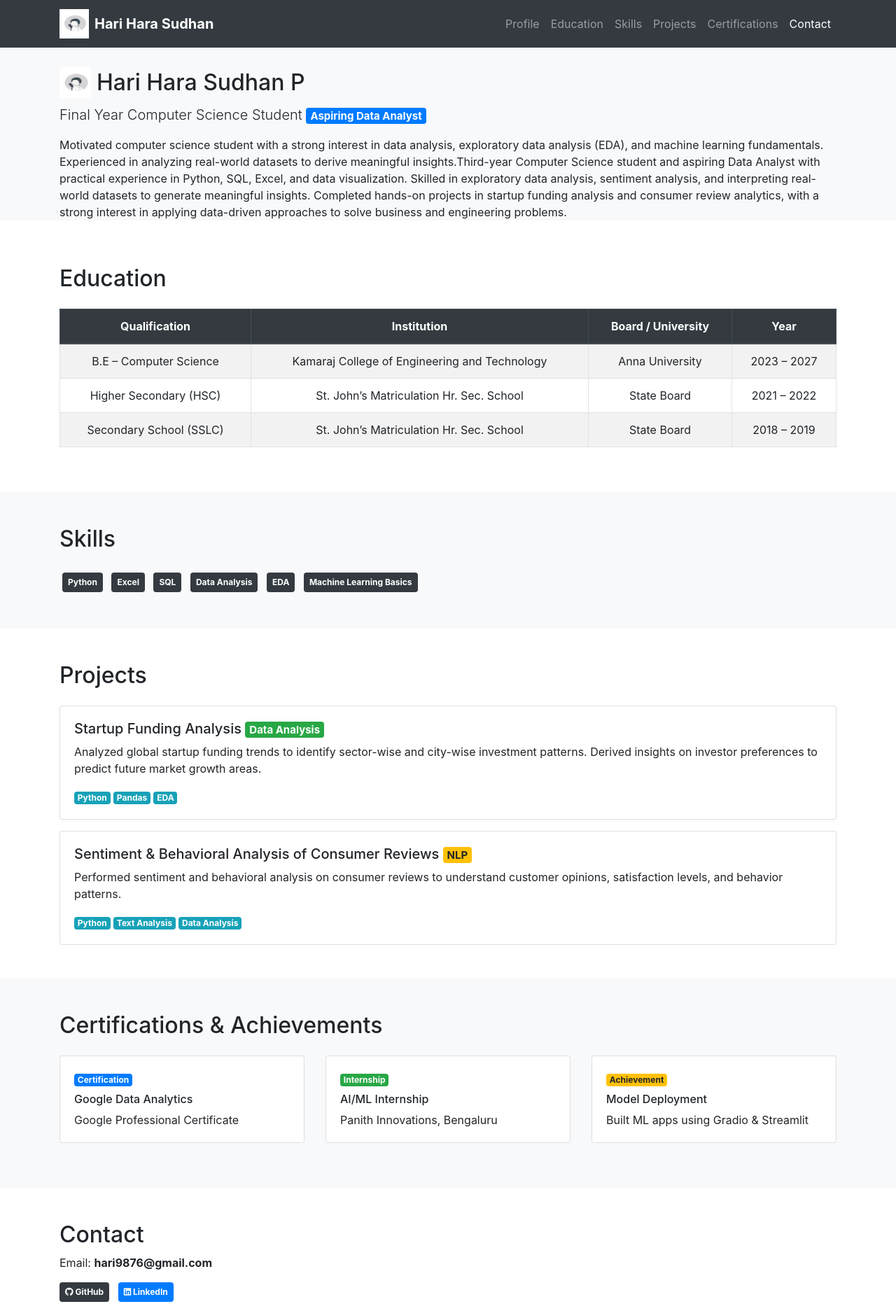
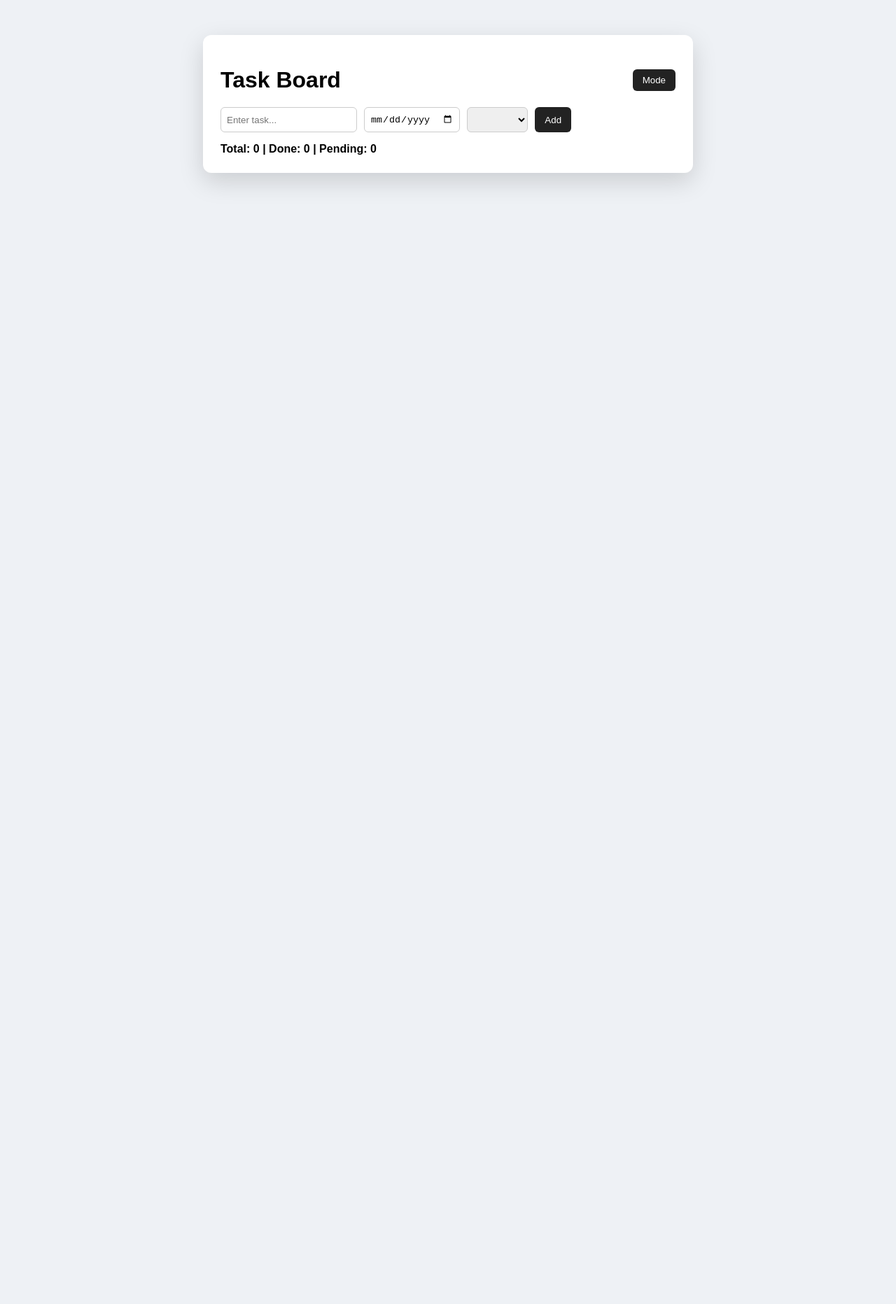
Before and after one commit to Hari-clo/full_stack, a website: page index.html in a window 1280 px wide. Shown: the top 1863 px of the page at 70% size. After the commit the page ends 800 px from the top, so only its background shows below. Drawn offline with nearby package versions, Linux system fonts and the light colour scheme.

Commit message:
Add files via upload

```diff
--- a/index.html
+++ b/index.html
@@ -1,264 +1,196 @@
 <!DOCTYPE html>
-<html lang="en">
+<html ng-app="taskBoard">
 <head>
-  <meta charset="UTF-8">
-  <title>Hari Hara Sudhan | Portfolio</title>
-  <meta name="viewport" content="width=device-width, initial-scale=1">
+    <title>Elite Task Board</title>
+    <script src="https://ajax.googleapis.com/ajax/libs/angularjs/1.8.2/angular.min.js"></script>
 
-  <link rel="icon" href="logo.png" type="image/png">
+    <style>
+        body{
+            margin:0;
+            font-family: Arial, sans-serif;
+            background:#eef1f5;
+            transition:0.3s;
+        }
 
-  <link rel="stylesheet"
-        href="https://stackpath.bootstrapcdn.com/bootstrap/4.3.1/css/bootstrap.min.css">
+        .night{
+            background:#141414;
+            color:#fff;
+        }
 
-  <link rel="stylesheet"
-        href="https://cdnjs.cloudflare.com/ajax/libs/font-awesome/5.15.4/css/all.min.css">
+        .panel{
+            width:650px;
+            margin:50px auto;
+            padding:25px;
+            border-radius:12px;
+            background:#ffffff;
+            box-shadow:0 12px 35px rgba(0,0,0,0.15);
+        }
+
+        .night .panel{
+            background:#222;
+        }
+
+        h1{
+            text-align:center;
+            margin-bottom:20px;
+        }
+
+        .controls{
+            display:flex;
+            flex-wrap:wrap;
+            gap:10px;
+        }
+
+        input, select{
+            padding:8px;
+            border-radius:6px;
+            border:1px solid #ccc;
+        }
+
+        button{
+            padding:8px 14px;
+            border:none;
+            border-radius:6px;
+            cursor:pointer;
+            background:#222;
+            color:#fff;
+        }
+
+        .night button{
+            background:#555;
+        }
+
+        .card{
+            margin-top:15px;
+            padding:12px;
+            border-radius:8px;
+            display:flex;
+            justify-content:space-between;
+            align-items:center;
+            background:#ddd;
+        }
+
+        .card.done{
+            text-decoration:line-through;
+            opacity:0.6;
+        }
+
+        .badge{
+            padding:4px 8px;
+            border-radius:20px;
+            font-size:12px;
+            color:white;
+        }
+
+        .urgent{ background:#e74c3c; }
+        .normal{ background:#f39c12; }
+        .relaxed{ background:#27ae60; }
+
+        .top-bar{
+            display:flex;
+            justify-content:space-between;
+            align-items:center;
+        }
+
+        .stats{
+            margin-top:15px;
+            font-weight:bold;
+        }
+    </style>
 </head>
 
-<body data-spy="scroll" data-target="#navbar" data-offset="70">
+<body ng-controller="BoardController" ng-class="{'night':dark}">
 
-<nav id="navbar" class="navbar navbar-expand-lg navbar-dark bg-dark fixed-top">
-  <div class="container">
-    <a class="navbar-brand d-flex align-items-center" href="#">
-      <img src="logo.jpg" width="42" height="42" class="mr-2" alt="Logo">
-      <strong>Hari Hara Sudhan</strong>
-    </a>
+<div class="panel">
 
-    <button class="navbar-toggler" type="button" data-toggle="collapse" data-target="#navMenu">
-      <span class="navbar-toggler-icon"></span>
-    </button>
-
-    <div class="collapse navbar-collapse" id="navMenu">
-      <ul class="navbar-nav ml-auto">
-        <li class="nav-item"><a class="nav-link" href="#profile">Profile</a></li>
-        <li class="nav-item"><a class="nav-link" href="#education">Education</a></li>
-        <li class="nav-item"><a class="nav-link" href="#skills">Skills</a></li>
-        <li class="nav-item"><a class="nav-link" href="#projects">Projects</a></li>
-        <li class="nav-item"><a class="nav-link" href="#certifications">Certifications</a></li>
-        <li class="nav-item"><a class="nav-link" href="#contact">Contact</a></li>
-      </ul>
-    </div>
-  </div>
-</nav>
-
-<section id="profile" class="bg-light pt-5">
-  <div class="container pt-5">
-    <h2 class="d-flex align-items-center mb-2">
-      <img src="logo.jpg" width="45" height="45" class="mr-2" alt="Logo">
-      Hari Hara Sudhan P
-    </h2>
-
-    <p class="lead">
-      Final Year Computer Science Student
-      <span class="badge badge-primary">Aspiring Data Analyst</span>
-    </p>
-
-    <p>
-      Motivated computer science student with a strong interest in data analysis,
-      exploratory data analysis (EDA), and machine learning fundamentals. Experienced
-      in analyzing real-world datasets to derive meaningful insights.Third-year Computer Science student and aspiring Data Analyst with practical experience in Python, SQL, Excel, and data visualization.
-      Skilled in exploratory data analysis, sentiment analysis, and interpreting real-world datasets to generate meaningful insights.
-      Completed hands-on projects in startup funding analysis and consumer review analytics, with a strong interest in applying data-driven approaches to solve business and engineering problems.
-    </p>
-  </div>
-</section>
-
-<section id="education" class="py-5">
-  <div class="container">
-    <h2 class="mb-4">Education</h2>
-
-    <div class="table-responsive">
-      <table class="table table-bordered table-striped text-center">
-        <thead class="thead-dark">
-          <tr>
-            <th>Qualification</th>
-            <th>Institution</th>
-            <th>Board / University</th>
-            <th>Year</th>
-          </tr>
-        </thead>
-        <tbody>
-          <tr>
-            <td>B.E – Computer Science</td>
-            <td>Kamaraj College of Engineering and Technology</td>
-            <td>Anna University</td>
-            <td>2023 – 2027</td>
-          </tr>
-          <tr>
-            <td>Higher Secondary (HSC)</td>
-            <td>St. John’s Matriculation Hr. Sec. School</td>
-            <td>State Board</td>
-            <td>2021 – 2022</td>
-          </tr>
-          <tr>
-            <td>Secondary School (SSLC)</td>
-            <td>St. John’s Matriculation Hr. Sec. School</td>
-            <td>State Board</td>
-            <td>2018 – 2019</td>
-          </tr>
-        </tbody>
-      </table>
-    </div>
-  </div>
-</section>
-
-<section id="skills" class="bg-light py-5">
-  <div class="container">
-    <h2 class="mb-4">Skills</h2>
-
-    <span class="badge badge-dark p-2 m-1">Python</span>
-    <span class="badge badge-dark p-2 m-1">Excel</span>
-    <span class="badge badge-dark p-2 m-1">SQL</span>
-    <span class="badge badge-dark p-2 m-1">Data Analysis</span>
-    <span class="badge badge-dark p-2 m-1">EDA</span>
-    <span class="badge badge-dark p-2 m-1">Machine Learning Basics</span>
-  </div>
-</section>
-
-<section id="projects" class="py-5">
-  <div class="container">
-    <h2 class="mb-4">Projects</h2>
-
-    <div class="card mb-3">
-      <div class="card-body">
-        <h5>
-          Startup Funding Analysis
-          <span class="badge badge-success">Data Analysis</span>
-        </h5>
-        <p>
-          Analyzed global startup funding trends to identify sector-wise and city-wise
-          investment patterns. Derived insights on investor preferences to predict
-          future market growth areas.
-        </p>
-        <span class="badge badge-info">Python</span>
-        <span class="badge badge-info">Pandas</span>
-        <span class="badge badge-info">EDA</span>
-      </div>
+    <div class="top-bar">
+        <h1>Task Board</h1>
+        <button ng-click="switchMode()">Mode</button>
     </div>
 
-    <div class="card">
-      <div class="card-body">
-        <h5>
-          Sentiment & Behavioral Analysis of Consumer Reviews
-          <span class="badge badge-warning">NLP</span>
-        </h5>
-        <p>
-          Performed sentiment and behavioral analysis on consumer reviews to understand
-          customer opinions, satisfaction levels, and behavior patterns.
-        </p>
-        <span class="badge badge-info">Python</span>
-        <span class="badge badge-info">Text Analysis</span>
-        <span class="badge badge-info">Data Analysis</span>
-      </div>
-    </div>
-  </div>
-</section>
-
-<section id="certifications" class="bg-light py-5">
-  <div class="container">
-    <h2 class="mb-4">Certifications & Achievements</h2>
-
-    <div class="row">
-      <div class="col-md-4 mb-3">
-        <div class="card h-100">
-          <div class="card-body">
-            <span class="badge badge-primary">Certification</span>
-            <h6 class="mt-2">Google Data Analytics</h6>
-            <p class="mb-0">Google Professional Certificate</p>
-          </div>
-        </div>
+    <div class="controls">
+        <input type="text" placeholder="Enter task..." ng-model="taskInput.name">
+        <input type="date" ng-model="taskInput.deadline">
+        <select ng-model="taskInput.level">
+            <option value="urgent">Urgent</option>
+            <option value="normal">Normal</option>
+            <option value="relaxed">Relaxed</option>
+        </select>
+        <button ng-click="create()">Add</button>
     </div>
 
-      <div class="col-md-4 mb-3">
-        <div class="card h-100">
-          <div class="card-body">
-            <span class="badge badge-success">Internship</span>
-            <h6 class="mt-2">AI/ML Internship</h6>
-            <p class="mb-0">Panith Innovations, Bengaluru</p>
-          </div>
-        </div>
+    <div class="stats">
+        Total: {{items.length}} |
+        Done: {{countDone()}} |
+        Pending: {{items.length - countDone()}}
     </div>
 
-      <div class="col-md-4 mb-3">
-        <div class="card h-100">
-          <div class="card-body">
-            <span class="badge badge-warning">Achievement</span>
-            <h6 class="mt-2">Model Deployment</h6>
-            <p class="mb-0">Built ML apps using Gradio & Streamlit</p>
-          </div>
-        </div>
-      </div>
-    </div>
-  </div>
-</section>
+    <div ng-repeat="item in items track by $index"
+         class="card"
+         ng-class="[item.level, {'done':item.finished}]">
 
-<section id="contact" class="py-5">
-  <div class="container">
-    <h2>Contact</h2>
-    <p>Email: <strong>hari9876@gmail.com</strong></p>
-
-    <a href="#" class="badge badge-dark p-2 mr-2">
-      <i class="fab fa-github"></i> GitHub
-    </a>
-
-    <a href="#" class="badge badge-primary p-2">
-      <i class="fab fa-linkedin"></i> LinkedIn
-    </a>
-  </div>
-  <section id="contact" class="py-5">
-  <div class="container">
-    <h2 class="mb-4">Contact Me</h2>
-
-    <div class="row">
-      <div class="col-md-6">
-
-        <form>
-          <div class="form-group">
-            <label for="name">Name</label>
-            <input type="text" id="name" class="form-control" placeholder="Enter your name" required>
+        <div>
+            <strong>{{item.name}}</strong><br>
+            <small>Due: {{item.deadline || 'No date'}}</small>
         </div>
 
-          <div class="form-group">
-            <label for="email">Email ID</label>
-            <input type="email" id="email" class="form-control" placeholder="Enter your email" required>
+        <div>
+            <span class="badge" ng-class="item.level">
+                {{item.level}}
+            </span>
+            <button ng-click="toggle(item)">✔</button>
+            <button ng-click="remove($index)">✖</button>
         </div>
 
-          <div class="form-group">
-            <label for="message">Content</label>
-            <textarea id="message" rows="4" class="form-control" placeholder="Write your message" required></textarea>
     </div>
 
-          <button type="submit" class="btn btn-dark mt-2">
-            Send
-          </button>
-        </form>
-
-      </div>
 </div>
 
-    <hr>
+<script>
+angular.module("taskBoard",[])
+.controller("BoardController", function($scope){
 
-    <p>Email: <strong>hari9876@gmail.com</strong></p>
+    $scope.items = JSON.parse(localStorage.getItem("boardData")) || [];
+    $scope.dark = false;
 
-    <a href="#" class="badge badge-dark p-2 mr-2">
-      <i class="fab fa-github"></i> GitHub
-    </a>
+    function save(){
+        localStorage.setItem("boardData", JSON.stringify($scope.items));
+    }
 
-    <a href="#" class="badge badge-primary p-2">
-      <i class="fab fa-linkedin"></i> LinkedIn
-    </a>
+    $scope.create = function(){
+        if(!$scope.taskInput || !$scope.taskInput.name) return;
 
-  </div>
-</section>
+        $scope.items.push({
+            name: $scope.taskInput.name,
+            deadline: $scope.taskInput.deadline,
+            level: $scope.taskInput.level || "normal",
+            finished:false
+        });
 
-</section>
+        $scope.taskInput = {};
+        save();
+    };
 
-<footer class="bg-dark text-white text-center py-3">
-  © 2026 Hari Hara Sudhan
-</footer>
+    $scope.toggle = function(item){
+        item.finished = !item.finished;
+        save();
+    };
 
-<script src="https://code.jquery.com/jquery-3.3.1.slim.min.js"></script>
-<script src="https://cdnjs.cloudflare.com/ajax/libs/popper.js/1.14.7/umd/popper.min.js"></script>
-<script src="https://stackpath.bootstrapcdn.com/bootstrap/4.3.1/js/bootstrap.min.js"></script>
+    $scope.remove = function(index){
+        $scope.items.splice(index,1);
+        save();
+    };
+
+    $scope.countDone = function(){
+        return $scope.items.filter(t => t.finished).length;
+    };
+
+    $scope.switchMode = function(){
+        $scope.dark = !$scope.dark;
+    };
+
+});
+</script>
 
 </body>
 </html>
```
Also changed, not shown: package.json (added, +15 -0 lines), server.js (added, +47 -0 lines), car1.jpg (added), car2.jpg (added), car3.jpg (added), car4.jpg (added), cse1.jpg (added), cse2.jpg (added), cse3.jpg (added), cse4.jpg (added), found.jpg (added), 1 other file. Lines whose indentation alone changed are shown as unchanged.
